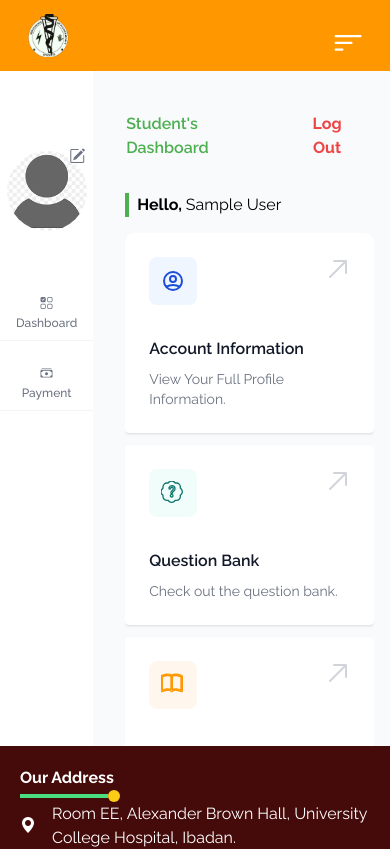
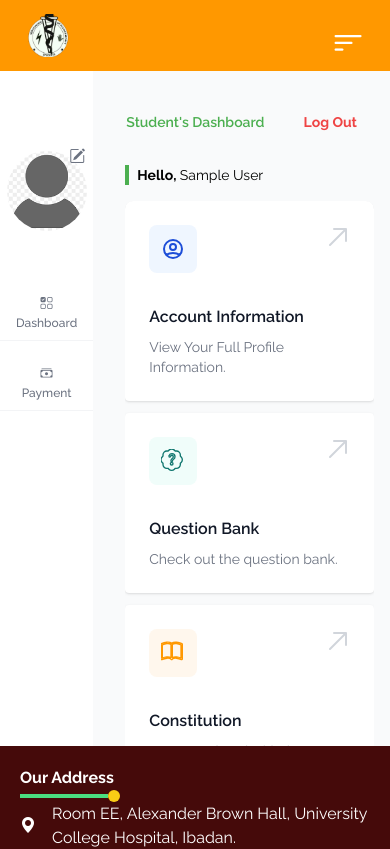
Before and after one commit to devPhysios/aps-website-frontend, a Vue app: page /dashboard in a window 390 px wide. Shown: the top 849 px of the page. Built offline with nearby package versions, Linux system fonts and the light colour scheme; no server answers; sample sign-in values are in the browser's storage; a web font is replaced by a local one.

Commit message:
Text size chane for mobile

```diff
--- a/src/views/Dashboard.vue
+++ b/src/views/Dashboard.vue
@@ -4,15 +4,16 @@
         <!-- <main class="h-full w-full overflow-y-auto"> -->
             <div class="w-[80%] overflow-y-auto mx-4 h-full pl-4 pt-4 bg-gray-50 md:w-[70%] md:h-full pb-3 md:pb-8 md:px-4 md:pl-8">
                 <div class="flex justify-between items-center mt-2 p-px md:p-px">
-                    <h2 class="my-4 font-semibold text-aps-green">
+                    <h2 class="text-sm my-4 font-semibold text-aps-green md:text-lg">
                         Student's Dashboard
                     </h2>
                     <button @click="handleLogout"
-                        class="custom-transition text-red-500 font-bold hover:text-red-700 px-4 py-2 rounded-lg hover:border-red-500">Log
-                        Out</button>
+                        class="custom-transition text-sm text-red-500 font-bold hover:text-red-700 px-4 py-2 rounded-lg md:text-lg hover:border-red-500">
+                        Log Out
+                    </button>
                 </div>
 
-                <div class="border-l-4 border-aps-green px-2 my-4">
+                <div class="text-sm border-l-4 border-aps-green px-2 my-4 md:text-lg">
                     <b>Hello, </b>
                     <span>{{ capitalize(store.user.firstName) }} {{ capitalize(store.user.lastName) }}</span>
                 </div>
```
